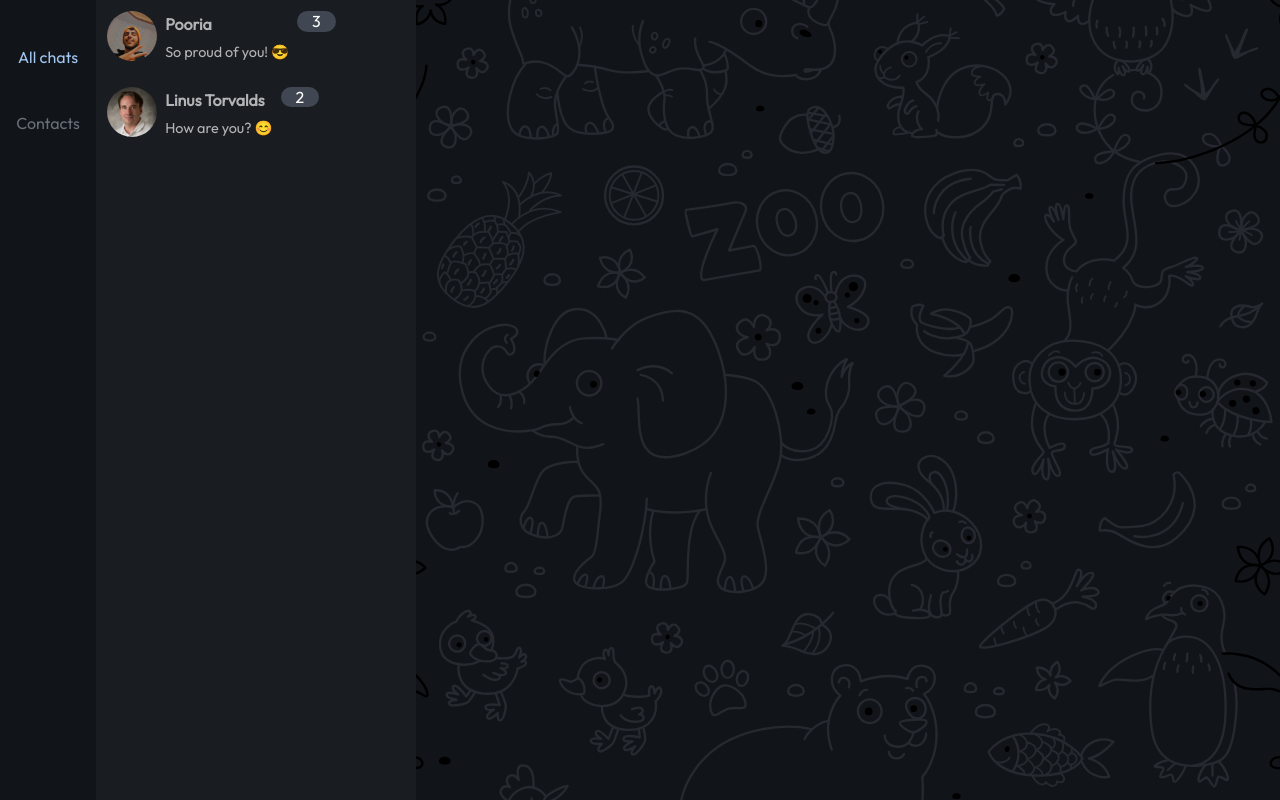
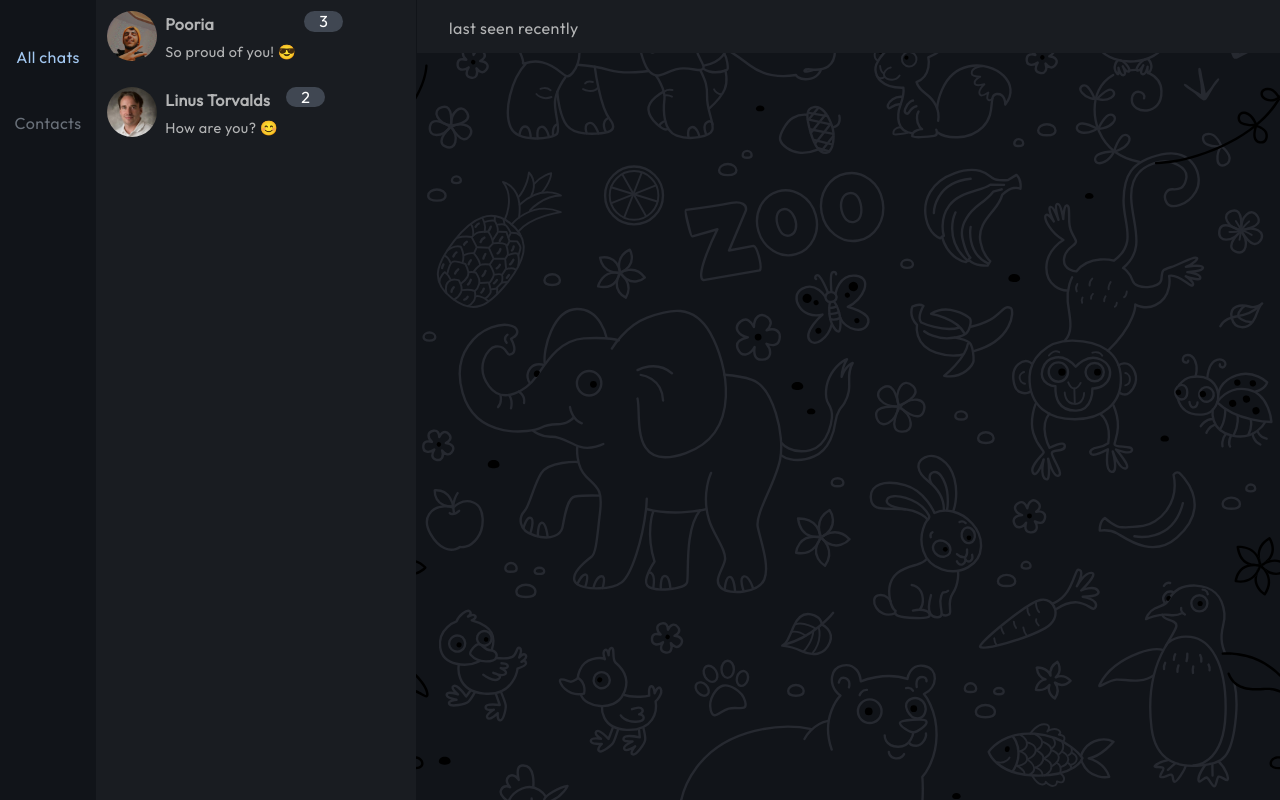
Before and after one commit to pooridev/digikala-task, a React (Create React App) app: page /1/chats in a window 1280 px wide. Built offline with nearby package versions, Linux system fonts and the light colour scheme; some icons are missing.

Commit message:
[feat] add chat header

```diff
--- a/src/components/Chat/Conversation.tsx
+++ b/src/components/Chat/Conversation.tsx
@@ -1,9 +1,18 @@
+import { FunctionComponent } from 'react';
+
+import Header from './Header';
+import { ConversationProp } from '../../types/components/Chat/Conversation/conversation';
+
 /**
  *
  * @returns a section that allows the user to send a message 📩
  */
-const Conversation = () => {
-  return <section className="conversation"></section>;
+const Conversation: FunctionComponent<ConversationProp> = ({ contact }) => {
+  return (
+    <section className='conversation'>
+      <Header contact={contact} />
+    </section>
+  );
 };
 
 export default Conversation;
--- /dev/null
+++ b/src/components/Chat/Header.tsx
@@ -0,0 +1,17 @@
+import { FunctionComponent } from 'react';
+import { Link } from 'react-router-dom';
+
+import { HeaderProp } from '../../types/components/Chat/Conversation/header';
+
+const Header: FunctionComponent<HeaderProp> = ({ contact }) => {
+  return (
+    <header className='conversation-header'>
+      <h4 className='conversation-header__name'>
+        <Link to={'/contacts/' + contact?.id}>{contact?.name}</Link>
+      </h4>
+      <p className='conversation-header__lastseen'>last seen recently</p>
+    </header>
+  );
+};
+
+export default Header;
--- a/src/components/shared/Sidebar/SidebarItem.tsx
+++ b/src/components/shared/Sidebar/SidebarItem.tsx
@@ -3,7 +3,7 @@ import { FC } from 'react';
 import { NavLink, useLocation } from 'react-router-dom';
 
 // Internal dependencies
-import { SideBarItemProp } from '../../../types/components/Layout/sidebar';
+import { SideBarItemProp } from '../../../types/components/shared/sidebar';
 
 /**
  *
--- a/src/pages/Chat.tsx
+++ b/src/pages/Chat.tsx
@@ -14,6 +14,7 @@ const Chat = () => {
   const contacts = useSelector((state: RootState) => state.contacts);
 
   const { contact_id } = useParams<{ contact_id: string }>();
+  const contact = contacts.find(c => c.id === contact_id);
   const dispatch = useDispatch();
 
   // add properties unreadCounts, message & timestamp
@@ -46,7 +47,7 @@ const Chat = () => {
   return (
     <div className='chats'>
       <List items={newestContactsChats} />
-      <Conversation />
+      <Conversation contact={contact!} />
     </div>
   );
 };
--- /dev/null
+++ b/src/styles/components/Chat/header.scss
@@ -0,0 +1,20 @@
+.conversation-header {
+  display: flex;
+  align-items: center;
+  flex-direction: column;
+  align-items: flex-start;
+  background: $black_400;
+  gap: 3px;
+  padding: 1rem 2rem;
+  border-left: 1px solid $black_500;
+
+  &__name {
+    a {
+      color: $white;
+      font-size: 1.2rem;
+    }
+  }
+  &__lastseen {
+    color: $gray_50;
+  }
+}
--- a/src/styles/index.scss
+++ b/src/styles/index.scss
@@ -38,6 +38,7 @@ body {
   height: 100%;
   margin: 0;
   font-family: 'Outfit', sans-serif;
+  letter-spacing: 0.4px;
 }
 
 a {
@@ -48,7 +49,13 @@ ul {
   list-style-type: none;
 }
 
-h5 {
+p,
+h6,
+h5,
+h4,
+h3,
+h2,
+h1 {
   margin-block-start: 0;
   margin-block-end: 0;
   margin-inline-start: 0;
--- a/src/styles/main.scss
+++ b/src/styles/main.scss
@@ -3,13 +3,24 @@
 // Layout
 @import './layout/index.scss';
 
-// Components
+/*
+  ----------- Components -----------
+  -----------            -----------
+*/
+
+// shared components
 @import './components/shared/sidebar/sidebar.scss';
 @import './components/shared/list/list.scss';
+
+// page components
 @import './components/ContactInfo/profile-card.scss';
 @import './components/Chat/conversation.scss';
+@import './components/Chat/header.scss';
 
-// Pages
+/*
+  ----------- Pages -----------
+  -----------       -----------
+*/
 @import './pages/contacts.scss';
 @import './pages/contact-info.scss';
 @import './pages/chats.scss';
--- /dev/null
+++ b/src/types/components/Chat/Conversation/conversation.ts
@@ -0,0 +1,5 @@
+import { Contact } from './../../../state/slices/contact';
+
+export type ConversationProp = {
+  contact: Contact;
+};
--- /dev/null
+++ b/src/types/components/Chat/Conversation/header.ts
@@ -0,0 +1,3 @@
+import { ConversationProp } from './conversation';
+
+export type HeaderProp = {} & ConversationProp;
```
Also changed, not shown: src/types/components/shared/sidebar.ts (renamed from src/types/components/Layout/sidebar.ts).
